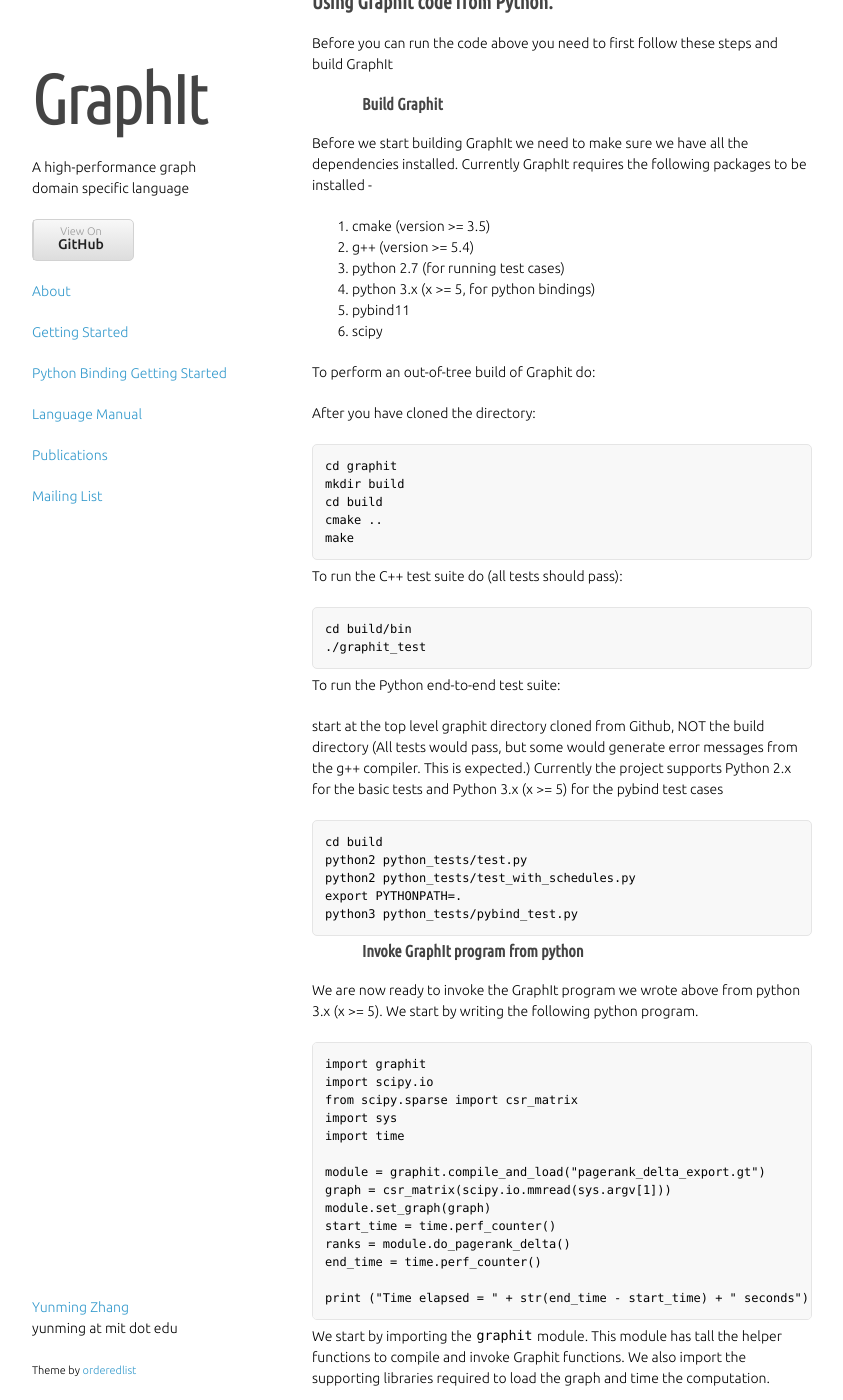
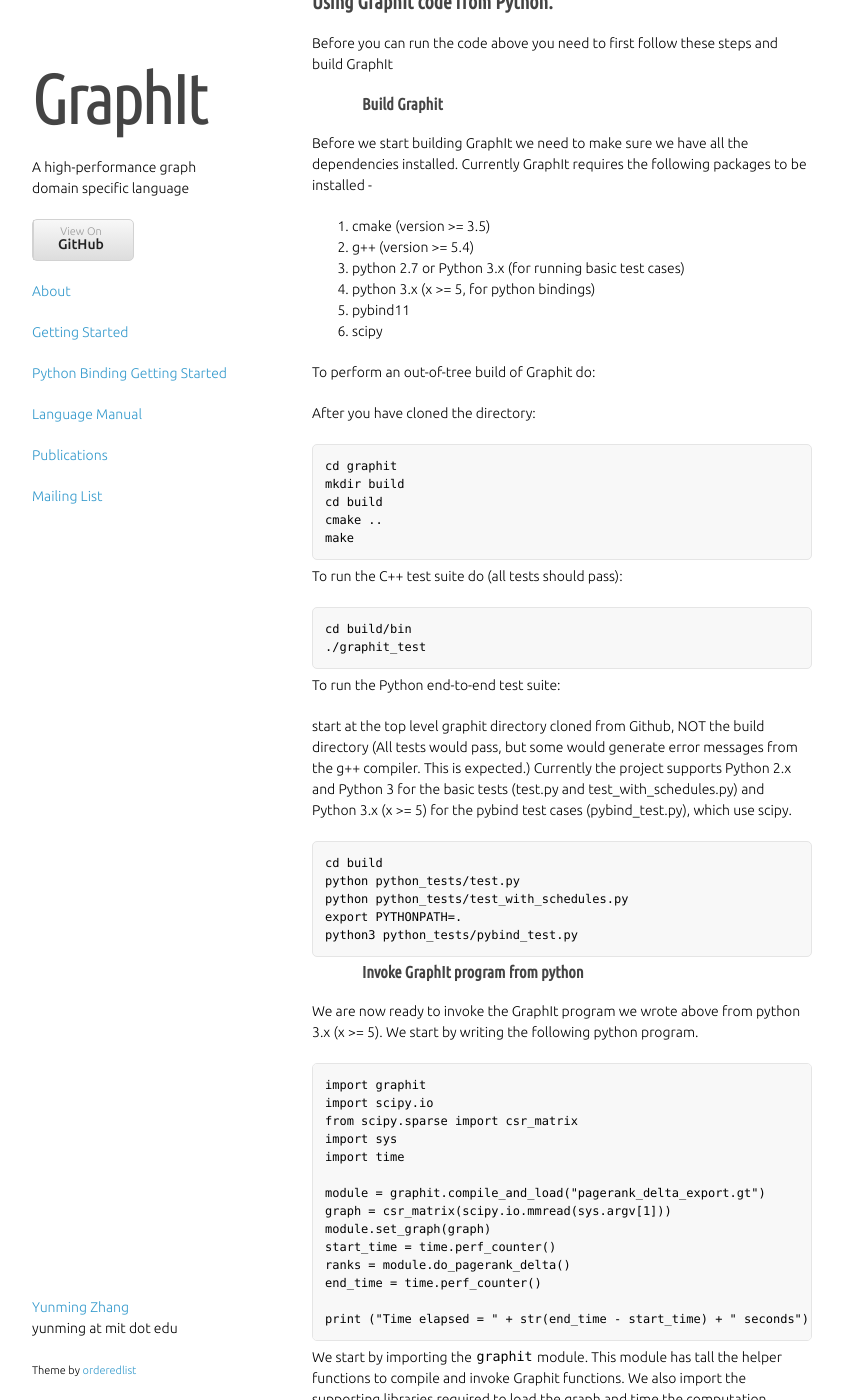
Before and after one commit to yunmingzhang17/yunmingzhang17.github.io, a Jekyll site: the page built from python-getting-started.md, in a window 1280 px wide and 1400 px high, scrolled down 7344 px. Shown: the whole window, without its empty margins (218-1061 px from the left). Built offline with Jekyll 4.4.1, drawn with Linux system fonts in a browser that asks for light colours; nearby versions of some CDN libraries; some web fonts are replaced; library files that are not in the unit come from our copies.

Commit message:
minir udpates to the python binding tutorial

````diff
--- a/python-getting-started.md
+++ b/python-getting-started.md
@@ -277,7 +277,7 @@
 Before we start building GraphIt we need to make sure we have all the dependencies installed. Currently GraphIt requires the following packages to be installed -
 1. cmake (version >= 3.5)
 2. g++ (version >= 5.4)
-3. python 2.7 (for running test cases)
+3. python 2.7 or Python 3.x (for running basic test cases)
 4. python 3.x (x >= 5, for python bindings)
 5. pybind11
 6. scipy
@@ -302,11 +302,11 @@
 
 start at the top level graphit directory cloned from Github, NOT the build directory
 (All tests would pass, but some would generate error messages from the g++ compiler. This is expected.)
-Currently the project supports Python 2.x for the basic tests and Python 3.x (x >= 5) for the pybind test cases
+Currently the project supports Python 2.x and Python 3 for the basic tests (test.py and test_with_schedules.py) and Python 3.x (x >= 5) for the pybind test cases (pybind_test.py), which use scipy.
 ```
 cd build
-python2 python_tests/test.py
-python2 python_tests/test_with_schedules.py
+python python_tests/test.py
+python python_tests/test_with_schedules.py
 export PYTHONPATH=.
 python3 python_tests/pybind_test.py
 ```
````
